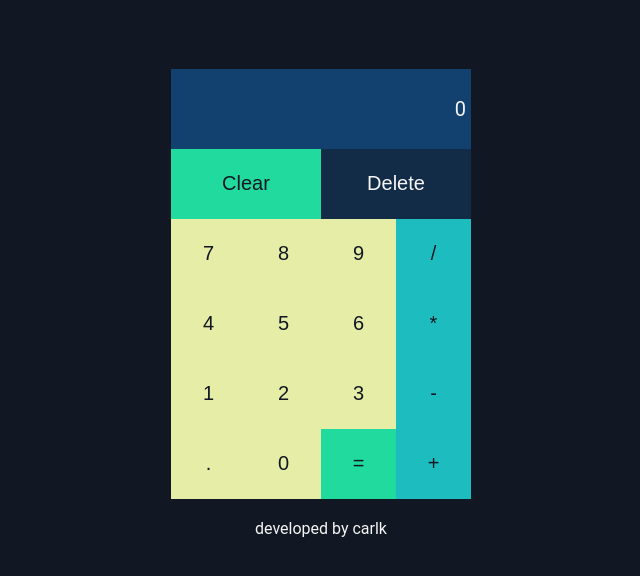
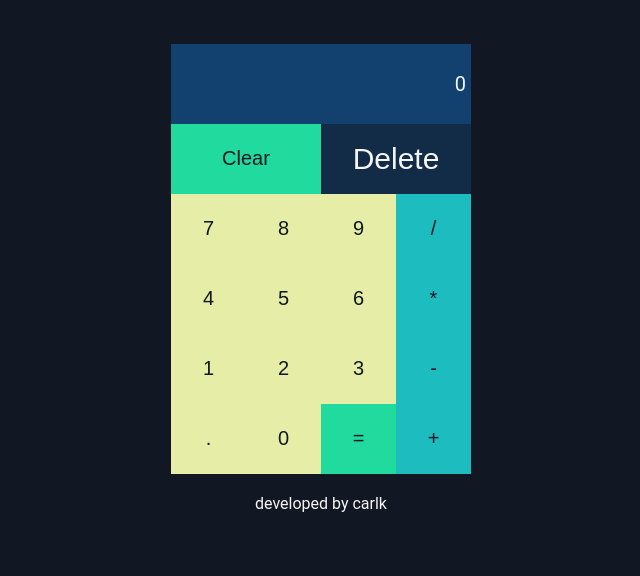
Before and after one commit to ckachuk/calculator-project, a plain HTML site: page index.html in a window 1280 px wide. In both pictures the pointer is over the button "Delete". Shown: the part 90-666 px from the top of the page, without its empty margins (319-959 px from the left). Drawn offline with Linux system fonts and the light colour scheme.

Commit message:
change hover of buttons delete and clear

```diff
--- a/style.css
+++ b/style.css
@@ -25,7 +25,7 @@ body{
 
 .conteiner{
    display: grid;
-   padding: 50px 0px 20px;
+   padding: 25px 0px 20px;
    grid-template-columns:repeat(7, 1fr);
    grid-template-areas:
    ". . . display . . ."
@@ -127,16 +127,19 @@ button:hover{
 }
 
 #delete:hover{
+    font-size: 30px;
     background-color: rgba(18, 65, 111, 0.5);
     color: var(--color6)
 }
 
 #clear:hover{
+    font-size: 30px;
     background-color: rgba(18, 65, 111, 0.5);
     color: var(--color6)
 }
 
 #equals:hover{
+    font-size: 30px;
     background-color: rgba(18, 65, 111, 0.5);
     color: var(--color6)
 }
```
